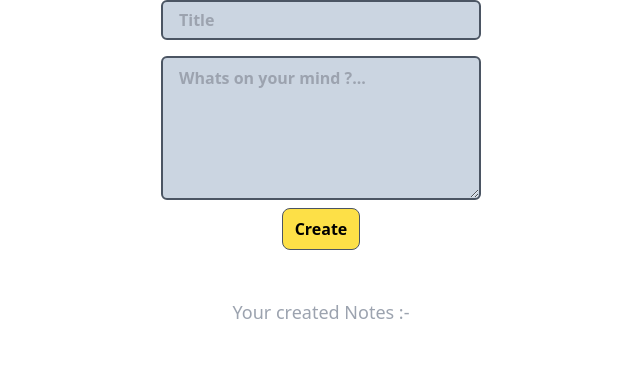
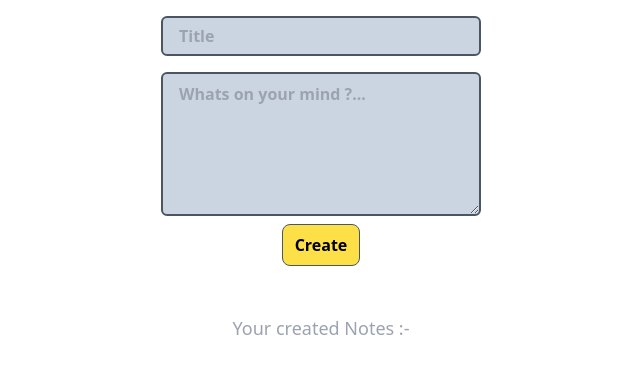
Before and after one commit to CodewithRohitRajput/Notes_App, a React (Vite) app: page / in a window 1280 px wide. Shown: the top 374 px of the page, without its empty margins (319-959 px from the left). Built offline with nearby package versions, Linux system fonts and the light colour scheme.

Commit message:
give top space to title

```diff
--- a/src/components/Paste.jsx
+++ b/src/components/Paste.jsx
@@ -46,7 +46,7 @@ placeholder='Title'
 value={title}
 name='title'
 onChange={(e)=> setTitle(e.target.value)}
-className='w-80 h-10 bg-slate-300 border-2 border-gray-600 rounded-md px-4 py-2 font-semibold outline-none'
+className='w-80 h-10 bg-slate-300 border-2 mt-4 border-gray-600 rounded-md px-4 py-2 font-semibold outline-none'
 />
 
 <textarea name="description" id="description"
```
